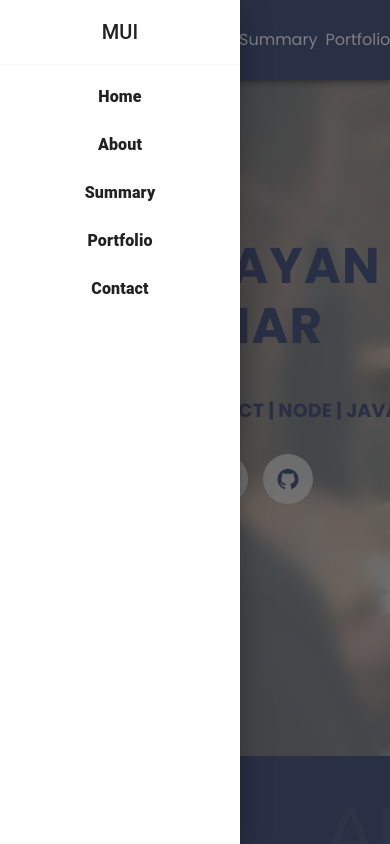
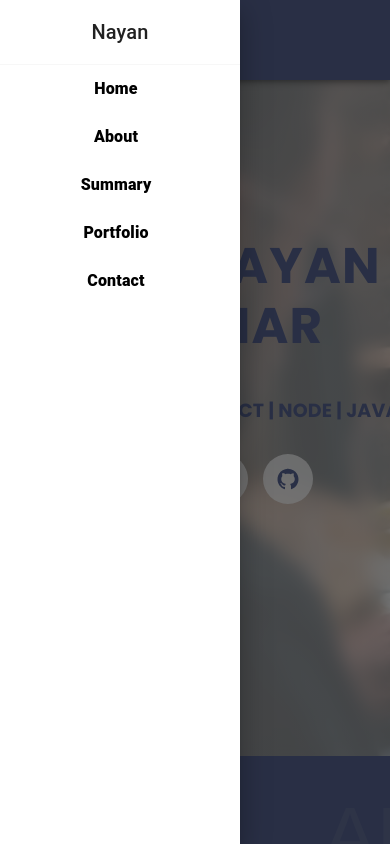
Before and after one commit to Nayan139/my_own_portfolio, a React (Create React App) app: page / in a window 390 px wide. Both pictures are taken after a click on the button "open drawer". Shown: the top 844 px of the page. Built offline with nearby package versions, Linux system fonts and the light colour scheme.

Commit message:
header responsive with mui

```diff
--- a/src/Components/Navbar/Navbar.css
+++ b/src/Components/Navbar/Navbar.css
@@ -5,6 +5,10 @@
 
 .header{
     margin-right: 2rem !important;
+}
+.css-1nxmd3h-MuiListItem-root{
+    justify-content:center !important;
+    margin-bottom: 1rem;
 }
 .css-19q7eq1-MuiTypography-root-MuiLink-root{
     text-decoration: none !important;
@@ -16,6 +20,9 @@
 .css-19q7eq1-MuiTypography-root-MuiLink-root:hover{
     color:white;
 }
+.css-19q7eq1-MuiTypography-root-MuiLink-root{
+    padding-right: 1.5rem !important;
+}
 
 @media screen and (max-width:600px) {
      .css-11b3ww9-MuiPaper-root-MuiAppBar-root{
@@ -24,4 +31,10 @@
      .css-pxcprl-MuiToolbar-root{
         justify-content: space-between !important;
     }
+    .header{
+        display: none;
+    }
+    .css-6iz4mj-MuiButtonBase-root-MuiIconButton-root{
+        width: 150px;
+    }
 }
--- a/src/Components/Navbar/Navbar.js
+++ b/src/Components/Navbar/Navbar.js
@@ -6,12 +6,10 @@ import Drawer from "@mui/material/Drawer";
 import IconButton from "@mui/material/IconButton";
 import List from "@mui/material/List";
 import ListItem from "@mui/material/ListItem";
-import ListItemButton from "@mui/material/ListItemButton";
 import ListItemText from "@mui/material/ListItemText";
 import MenuIcon from "@mui/icons-material/Menu";
 import Toolbar from "@mui/material/Toolbar";
 import Typography from "@mui/material/Typography";
-import Button from "@mui/material/Button";
 import About from "../About/About";
 import Summary from "../Summary/Summary";
 import Portfolio from "../Portfolio/Portfolio";
@@ -41,15 +39,25 @@ function Navbar(props) {
   const drawer = (
     <Box onClick={handleDrawerToggle} sx={{ textAlign: "center" }}>
       <Typography variant="h6" sx={{ my: 2 }}>
-        MUI
+        Nayan
       </Typography>
       <Divider />
       <List>
         {navItems.map((item) => (
           <ListItem key={item.name} disablePadding>
-            <ListItemButton sx={{ textAlign: "center" }}>
+            <Link
+              href={item.link}
+              sx={{
+                justifyContent: "center",
+                fontFamily: "Poppins Regular",
+                fontSize: "1rem",
+                color: "black ",
+                paddingRight: "0.5rem",
+                textDecoration: "none",
+              }}
+            >
               <ListItemText primary={item.name} />
-            </ListItemButton>
+            </Link>
           </ListItem>
         ))}
       </List>
@@ -100,8 +108,6 @@ function Navbar(props) {
             {navItems.map((item) => (
               <Link
                 href={item.link}
-                // variant="body2"
-                // className="links"
                 sx={{
                   fontFamily: "Poppins Regular",
                   fontSize: "1rem",
@@ -123,7 +129,7 @@ function Navbar(props) {
           open={mobileOpen}
           onClose={handleDrawerToggle}
           ModalProps={{
-            keepMounted: true, // Better open performance on mobile.
+            keepMounted: true,
           }}
           sx={{
             display: { xs: "block", sm: "none" },
```
Also changed, not shown: src/App.js (+0 -12 lines).
